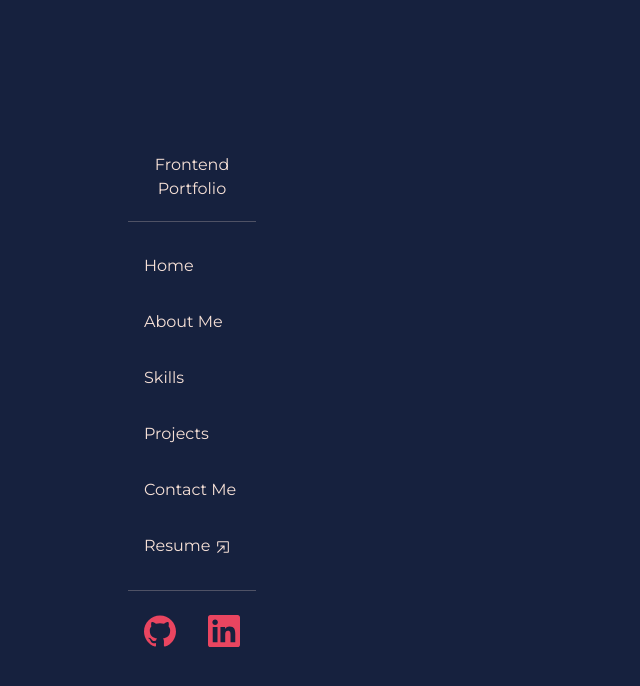
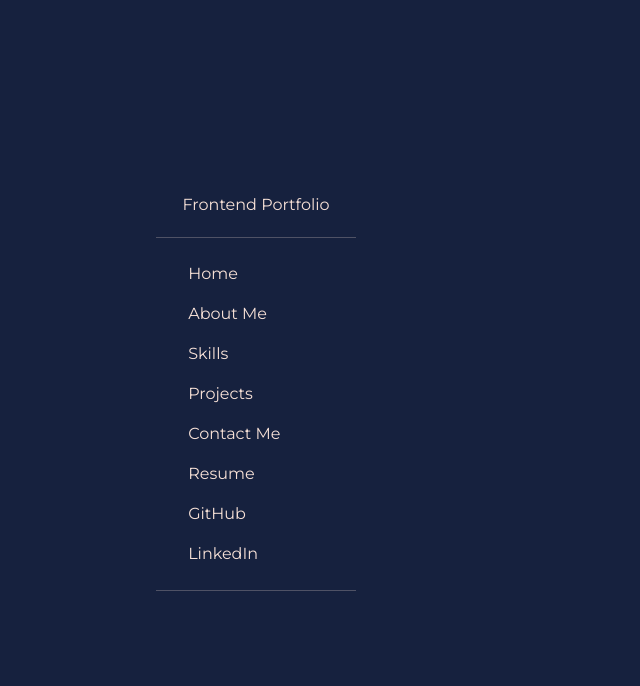
Before and after one commit to LeanneCodes/react-portfolio, a React (Vite) app: page / in a window 1280 px wide. Shown: the top 686 px of the page, without its empty margins (0-640 px from the left). Built offline with nearby package versions, Linux system fonts and the light colour scheme.

Commit message:
amend navigation styling

```diff
--- a/src/App.jsx
+++ b/src/App.jsx
@@ -19,7 +19,7 @@ function App() {
         <Route path="/react-portfolio/about" element={<About />} />
         <Route path="/react-portfolio/skills" element={<Skills />} />
         <Route path="/react-portfolio/projects" element={<Projects />} />
-        <Route path="/react-portfolio/contact/*" element={<Contact />} />
+        <Route path="/react-portfolio/contact" element={<Contact />} />
       </Routes>
     </Router>
   )
--- a/src/components/Navbar.css
+++ b/src/components/Navbar.css
@@ -1,5 +1,5 @@
 .desktop {
-    width: 20%;
+    width: 30%;
     padding: 3% 0 3% 10% !important;
     height: 100vh;
     display: flex;
@@ -13,7 +13,7 @@
 
 .nav {
     text-align: left;
-    width: 100% !important;
+    width: 78% !important;
 }
 
 .title {
@@ -28,7 +28,7 @@
 .nav-item {
     font-family: var(--body-text);
     font-weight: 500;
-    padding: 0.5rem 0;
+    margin-left: 1rem;
     transition: padding 1s;
 }
 
@@ -40,7 +40,7 @@
     color: var(--cream);
 }
 
-a .resume {
+.nav-item .ext-link {
     text-decoration: none !important;
     color: var(--cream) !important;
 }
@@ -59,24 +59,9 @@ a .resume {
     font-family: var(--title);
 }
 
-.ext-link {
-    display: flex;
-    width: 100%;
-    justify-content: space-around;
-}
-
 @media (max-width: 768px) {
     #root {
         flex-direction: column;
-    }
-
-    .ext-link {
-        justify-content: flex-start;
-        padding-left: 1rem;
-    }
-
-    .ext-link a {
-        padding-right: 20px;
     }
 
     .nav-item {
--- a/src/components/Navbar.jsx
+++ b/src/components/Navbar.jsx
@@ -95,13 +95,15 @@ const Navbar = () => {
                 </NavLink>
               </li>
               <li className="nav-item">
-                <a className='nav-link' href={Resume} target='_blank' rel="noopener noreferrer">Resume {<RxOpenInNewWindow />}</a>
+                <a className='nav-link' href={Resume} target='_blank' rel="noopener noreferrer">Resume</a>
+              </li>
+              <li className="nav-item">
+                <a className='nav-link' href="https://github.com/LeanneCodes" target='_blank' rel="noopener noreferrer">GitHub</a>
+              </li>
+              <li className="nav-item">
+                <a className='nav-link' href="https://www.linkedin.com/in/leanne-m-goldsmith/" target='_blank' rel="noopener noreferrer">LinkedIn</a>
               </li>
               <hr />
-              <div className='ext-link'>
-                <a href="https://github.com/LeanneCodes" target='_blank'><Icon icon={ <SiGithub/>}/></a>
-                <a href="https://www.linkedin.com/in/leanne-m-goldsmith/" target='_blank'><Icon icon={ <SiLinkedin/>}/></a>
-              </div>
             </ul>
           </div>
         </div>
@@ -167,13 +169,15 @@ const Navbar = () => {
           </NavLink>
         </li>
         <li className="nav-item">
-          <a className='nav-link resume' href={Resume} target='_blank' rel="noopener noreferrer">Resume {<RxOpenInNewWindow />}</a>
+          <a className='nav-link ext-link' href={Resume} target='_blank' rel="noopener noreferrer">Resume</a>
+        </li>
+        <li className="nav-item">
+          <a className='nav-link ext-link' href="https://github.com/LeanneCodes" target='_blank' rel="noopener noreferrer">GitHub</a>
+        </li>
+        <li className="nav-item">
+          <a className='nav-link ext-link' href="https://www.linkedin.com/in/leanne-m-goldsmith/" target='_blank' rel="noopener noreferrer">LinkedIn</a>
         </li>
         <hr />
-        <div className='ext-link'>
-          <a href="https://github.com/LeanneCodes" target='_blank'><Icon icon={ <SiGithub/>}/></a>
-          <a href="https://www.linkedin.com/in/leanne-m-goldsmith/" target='_blank'><Icon icon={ <SiLinkedin/>}/></a>
-        </div>
       </ul>
 
     </div>
```
